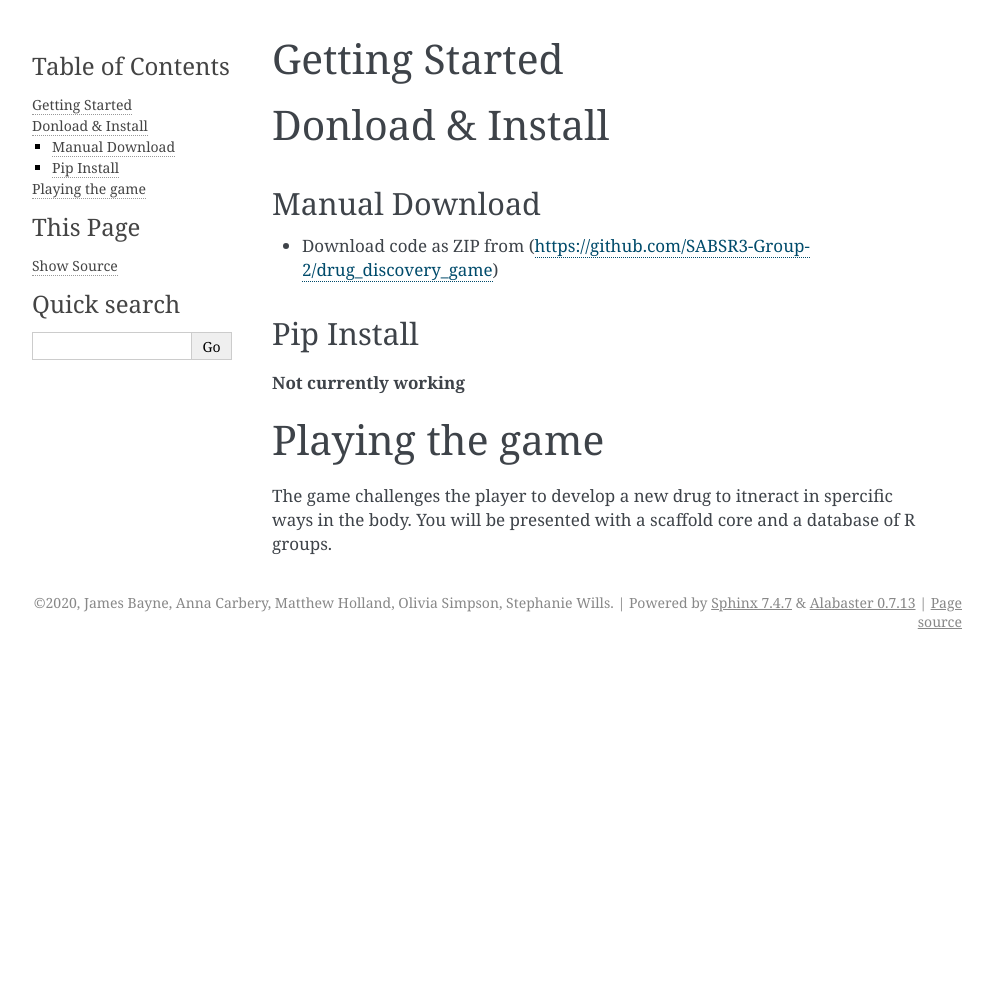
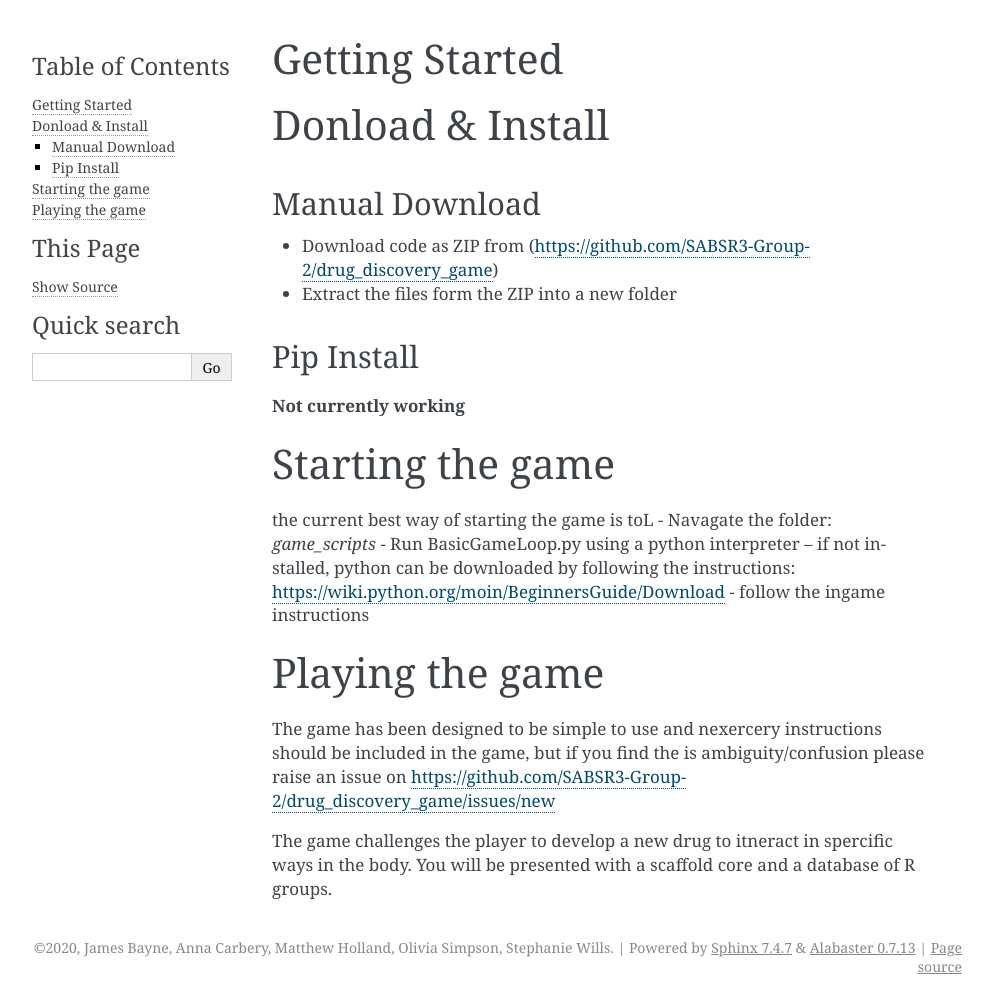
Before and after one commit to SABSR3-Group-2/drug_discovery_game, a Sphinx documentation site: the page built from Documentation/GettingStarted.rst, in a window 1280 px wide. Shown: the whole page, without its empty margins (148-1141 px from the left). Built offline with Sphinx 7.4.7, drawn with Linux system fonts in a browser that asks for light colours; pages that are not in the unit, such as notebooks, are missing from menus; before the commit the page ends 900 px from its top, so only the background shows below that.

Commit message:
Updated Getting started
Included more download, install and starting the game instructions

```diff
--- a/Documentation/GettingStarted.rst
+++ b/Documentation/GettingStarted.rst
@@ -6,12 +6,23 @@ Donload & Install
 Manual Download
 -------------------------
 - Download code as ZIP from (https://github.com/SABSR3-Group-2/drug_discovery_game)
+- Extract the files form the ZIP into a new folder
 
 Pip Install
 -------------------------
 **Not currently working**
 
+Starting the game
+=================
+the current best way of starting the game is toL
+- Navagate the folder: `game_scripts`
+- Run BasicGameLoop.py using a python interpreter
+-- if not installed, python can be downloaded by following the instructions: https://wiki.python.org/moin/BeginnersGuide/Download
+- follow the ingame instructions
+
 Playing the game
 ================
+The game has been designed to be simple to use and nexercery instructions should be included in the game, but if you find the is ambiguity/confusion please raise an issue on https://github.com/SABSR3-Group-2/drug_discovery_game/issues/new
+
 The game challenges the player to develop a new drug to itneract in spercific ways in the body.
 You will be presented with a scaffold core and a database of R groups.
```
